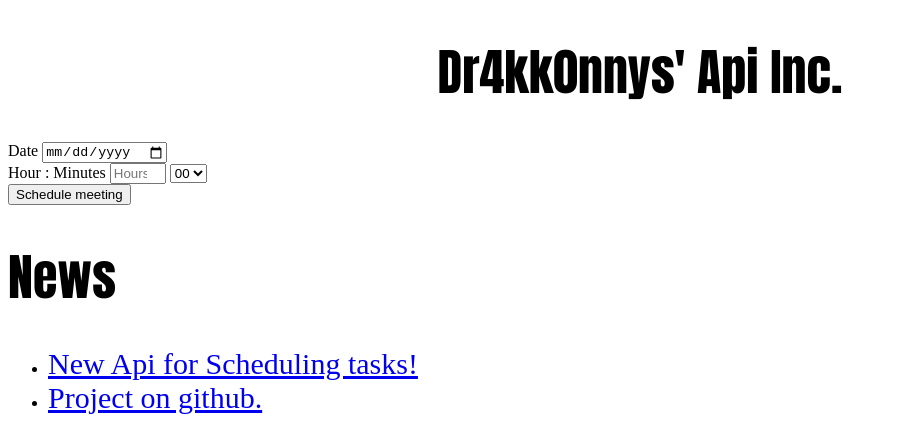
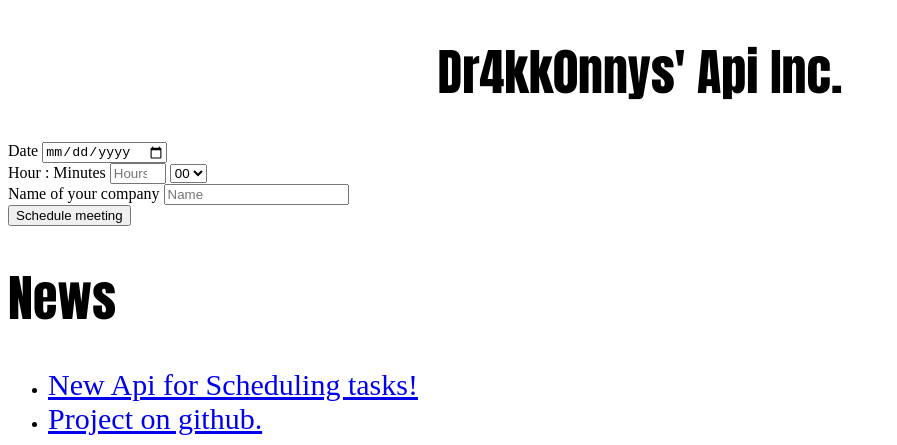
Before and after one commit to Versiani-R/django-schedule-api, a Django app: page / in a window 1280 px wide. Shown: the top 445 px of the page, without its empty margins (0-897 px from the left). Run offline with Django 3.2, Linux system fonts and the light colour scheme.

Commit message:
Check day and time is now fully working, added a new field to the scheduled date ( name ), created a redirect to api_success in case the schedule succeed

```diff
--- a/src/api/models.py
+++ b/src/api/models.py
@@ -12,6 +12,7 @@ class ScheduledDate(models.Model):
     Date: day/month/year
     """
     date = models.DateTimeField('scheduled meeting')
+    name = models.CharField(max_length=200)
 
     def __str__(self):
         return str(self.date)
--- a/src/api/templates/api/index.html
+++ b/src/api/templates/api/index.html
@@ -31,6 +31,11 @@
 <!--            <input type="number" id="minutes" name="minutes" required min="1" max="59" placeholder="Minutes">-->
         </div>
 
+        <div id="name-div">
+            <label for="name">Name of your company</label>
+            <input type="text" id="name" name="name" required placeholder="Name">
+        </div>
+
         <button>Schedule meeting</button>
     </form>
 
--- a/src/api/templates/api/schedule_error.html
+++ b/src/api/templates/api/schedule_error.html
@@ -7,9 +7,9 @@
 <body>
     <h1>Error!</h1>
 
-    <!-- Error code 1: Date, hours or minutes empty   -->
+    <!-- Error code 1: Date, hours or minutes or name empty   -->
     {% if error_code == 1 %}
-        <h2>Date or Hours or Minutes must not be empty!</h2>
+        <h2>Date or Hours or Minutes or Name must not be empty!</h2>
 
     <!-- Error code 2: Schedule to a saturday or a sunday   -->
     {% elif error_code == 2 %}
--- a/src/api/urls.py
+++ b/src/api/urls.py
@@ -9,4 +9,6 @@ urlpatterns = [
     path('api/detail/<int:day>-<int:month>-<int:year>/', views.api_detail, name='detail'),
     path('api/schedule/', views.api_schedule, name='schedule'),
     path('api/error/<int:error_code>/', views.api_error, name='schedule_error'),
+    path('api/success/<int:day>-<int:month>-<int:year>/<int:hours>-<int:minutes>/<str:name>/', views.api_success,
+         name='schedule_success'),
 ]
--- a/src/api/views.py
+++ b/src/api/views.py
@@ -24,11 +24,9 @@ def api_detail(request, day=1, month=2, year=2000):
     return HttpResponse('Hello! This is the detail page!')
 
 
-# TODO: Check if hour
-# TODO: Redirect if success
 def api_schedule(request):
     # Standard checks
-    if ('date' and 'hours' and 'minutes') not in request.POST:
+    if ('date' and 'hours' and 'minutes' and 'name') not in request.POST:
         return redirect('schedule_error', error_code=1)
 
     """
@@ -47,6 +45,9 @@ def api_schedule(request):
     [day, month, year] = [date.split('-')[-i] for i in range(1, 4)]
     hours = request.POST['hours']
     minutes = request.POST['minutes']
+
+    # name of the company for organization's sake
+    company_name = request.POST['name']
 
     # Check if the meeting was scheduled to a saturday/sunday
     months = ['Jan', 'Feb', 'Mar', 'Apr', 'May', 'Jun', 'Jul', 'Aug', 'Sep', 'Oct', 'Nov', 'Dec']
@@ -69,7 +70,7 @@ def api_schedule(request):
     if current_date > datetime_object:  # AKA, if it's in the past
         return redirect('schedule_error', error_code=3)
 
-    # TODO: Check if schedule day and hour is available
+    # Check if day and hour is available ( no scheduled meeting for the date and time )
     scheduled_dates = ScheduledDate.objects.all()
 
     sanitized_datetime_object = str(datetime_object).split(' ')
@@ -93,19 +94,35 @@ def api_schedule(request):
             if sanitized_scheduled_time == sanitized_datetime_object[1]:
                 return redirect('schedule_error', error_code=4)
 
-    # TODO: Redirect
     # TODO: Revise the names of the variables
     # TODO: Avoid race-condition
     current_timezone = timezone.get_current_timezone()
     timezone_aware_date = current_timezone.localize(datetime_object)
 
-    new_aware_scheduled_meeting = ScheduledDate(date=timezone_aware_date)
+    new_aware_scheduled_meeting = ScheduledDate(date=timezone_aware_date, name=company_name)
     new_aware_scheduled_meeting.save()
 
-    print(new_aware_scheduled_meeting.id)
-
-    return HttpResponse(f'{day}/{month}/{year} {hours}:{minutes} {datetime_weekday}')
+    return redirect(
+        'schedule_success',
+        day=day,
+        month=month,
+        year=year,
+        hours=hours,
+        minutes=minutes,
+        name=company_name
+    )
 
 
 def api_error(request, error_code):
     return render(request, 'api/schedule_error.html', {'error_code': error_code})
+
+
+def api_success(request, day, month, year, hours, minutes, name):
+    return render(request, 'api/schedule_success.html', {
+        'day': day,
+        'month': month,
+        'year': year,
+        'hours': hours,
+        'minutes': minutes,
+        'name': name,
+    })
```
Also changed, not shown: src/api/templates/api/schedule_success.html (added, +12 -0 lines), src/api/migrations/0002_scheduleddate_name.py (added), src/api/migrations/0003_auto_20201026_1214.py (added), src/db.sqlite3.
